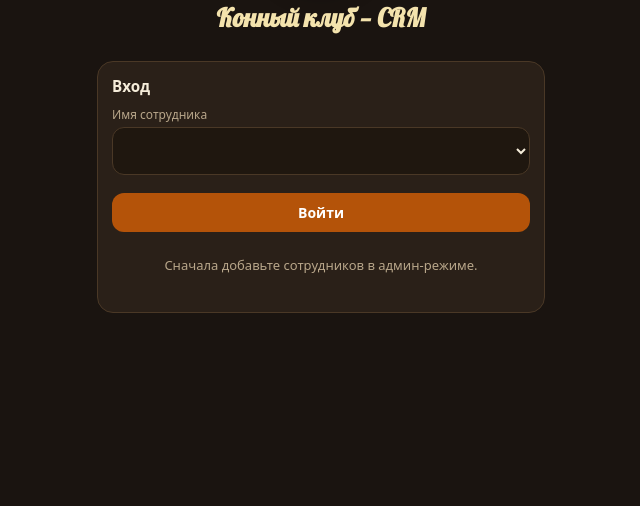
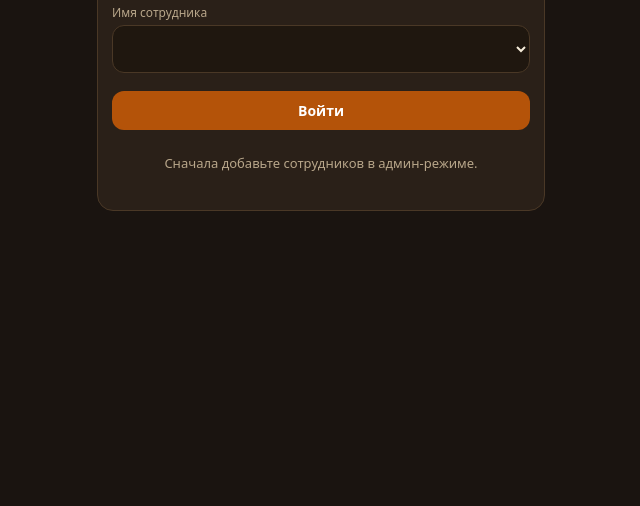
Before and after one commit to Spoiler038/Atos, a plain HTML site: page index.html in a window 1280 px wide. Shown: the part 294-800 px from the top of the page, without its empty margins (319-959 px from the left). Drawn offline with Linux system fonts and the light colour scheme.

Commit message:
Update index.html

```diff
--- a/index.html
+++ b/index.html
@@ -368,7 +368,7 @@
   </div>
   <div id="toast" class="toast"></div>
 
-    <div id="loginScreen" style="max-width:480px;margin:0 auto;padding:24px 16px;min-height:100vh;box-sizing:border-box;display:flex;flex-direction:column;justify-content:center;">
+    <div id="loginScreen" style="max-width:480px;margin:0 auto;padding:10vh 16px 24px 16px;min-height:100vh;box-sizing:border-box;display:flex;flex-direction:column;justify-content:flex-start;">
         <div style="text-align:center;margin-bottom:24px;">
       <img src="icons/android/icon-192x192.png" alt="Логотип клуба" style="width: 96px; height: 96px; margin-bottom: 12px; filter: drop-shadow(0 4px 12px rgba(0,0,0,0.5));">
       <h1 style="font-family: 'Lobster', cursive; font-size: 1.6rem; margin: 0 0 4px; color: #f4e3ad;">Конный клуб — CRM</h1>
```
